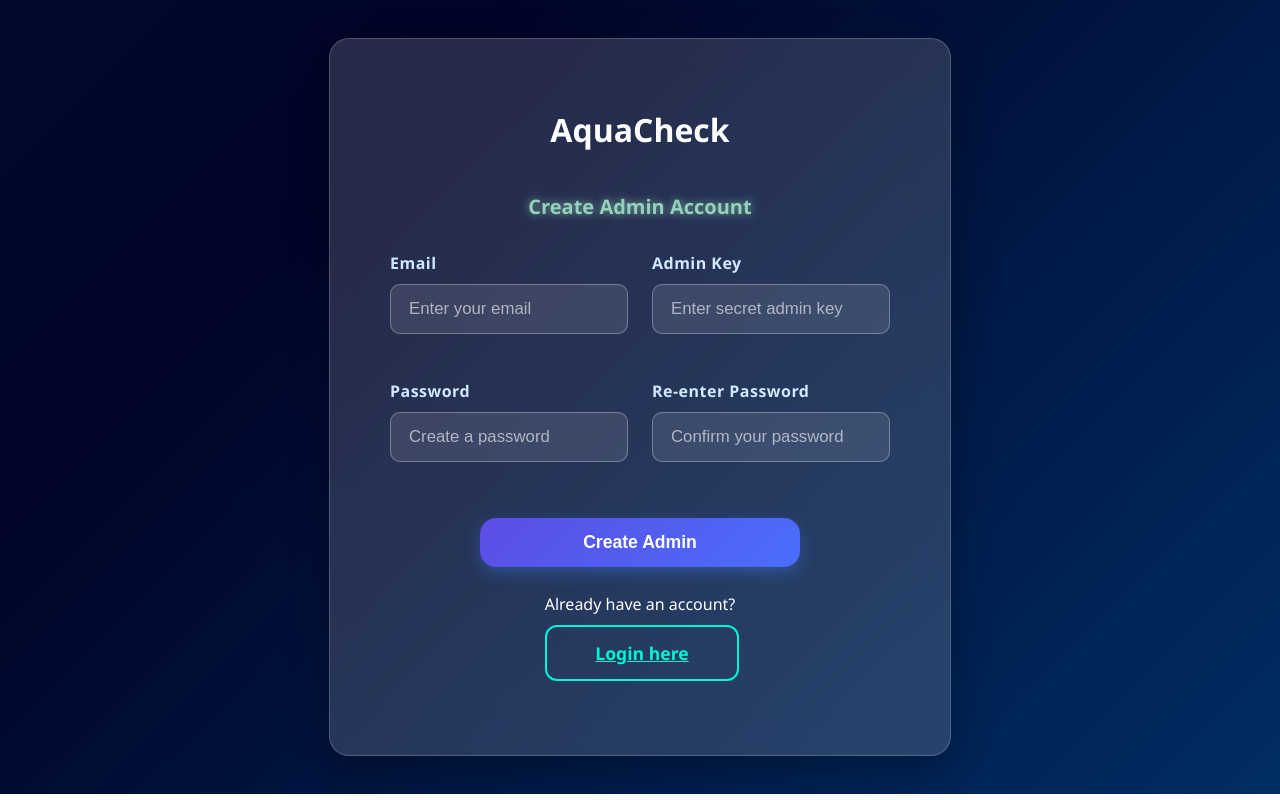
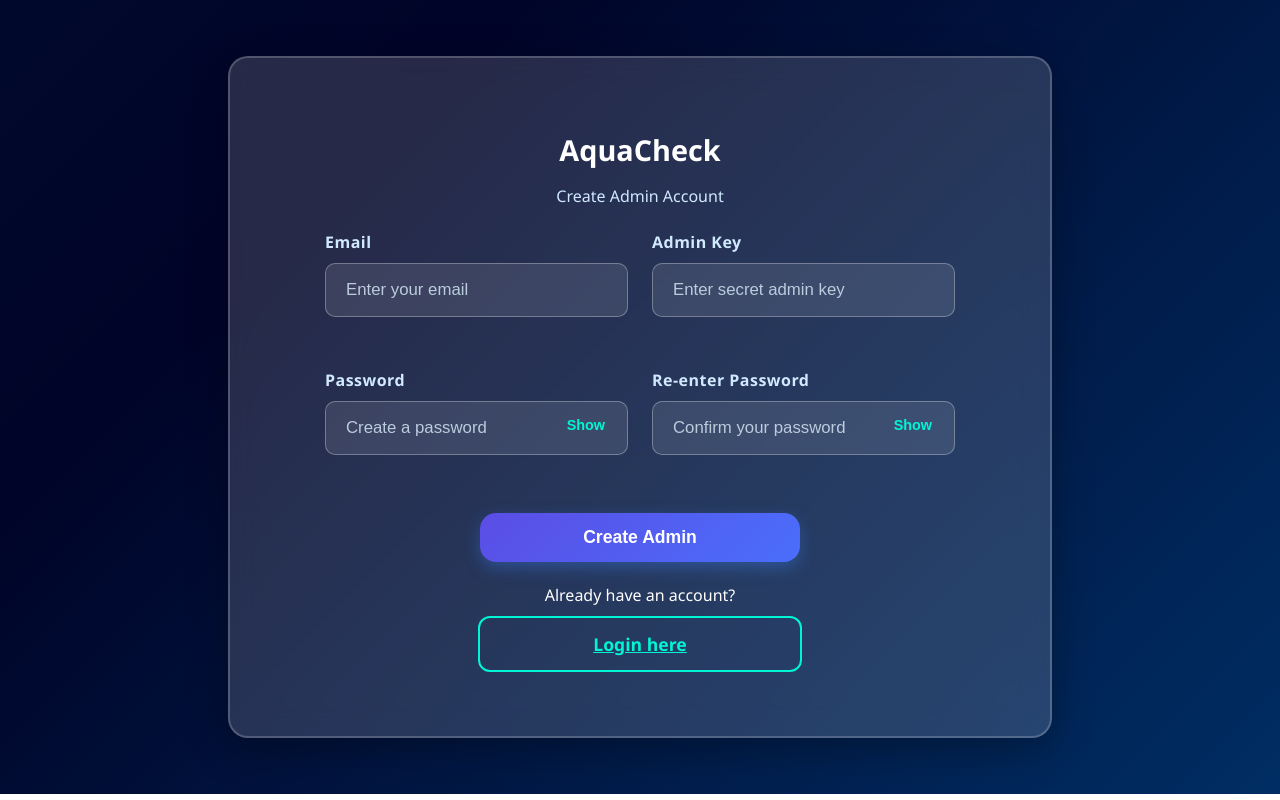
Before and after one commit to Pelyn9/aquacheck-master, a React (Create React App) app: page /create-admin in a window 1280 px wide. Built offline with nearby package versions, Linux system fonts and the light colour scheme; no server answers.

Commit message:
updated 2x2 layout

```diff
--- a/src/assets/createadmin.css
+++ b/src/assets/createadmin.css
@@ -1,81 +1,69 @@
-/* ================================
-   PAGE WRAPPER (full screen layout)
-   ================================ */
+/* Wrapper */
 .login-wrapper.modern {
-  display: flex; /* Centers the content horizontally */
+  display: flex;
   justify-content: center;
-  align-items: center; /* Centers vertically */
-  min-height: 94.2vh; /* Almost full height */
-  background: linear-gradient(-45deg, #004e92, #000428, #001d3d, #003566); /* Background gradient */
+  align-items: center;
+  min-height: 94.2vh;
+  background: linear-gradient(-45deg, #004e92, #000428, #001d3d, #003566);
   background-size: 400% 400%;
-  animation: gradientFlow 12s ease infinite; /* Animated background */
+  animation: gradientMove 12s ease infinite;
   font-family: 'Segoe UI', Tahoma, Geneva, Verdana, sans-serif;
   padding: 20px;
 }
 
-/* Background gradient animation keyframes */
-@keyframes gradientFlow {
+@keyframes gradientMove {
   0% { background-position: 0% 50%; }
   50% { background-position: 100% 50%; }
   100% { background-position: 0% 50%; }
 }
 
-/* ================================
-   LOGIN CARD (form container)
-   ================================ */
+/* Glassmorphism card */
 .login-card.modern {
-  background: rgba(255, 255, 255, 0.15); /* Transparent white */
-  backdrop-filter: blur(18px); /* Glass effect */
+  background: rgba(255, 255, 255, 0.15);
+  backdrop-filter: blur(16px);
   padding: 48px 60px;
   border-radius: 20px;
   width: 100%;
-  max-width: 500px; /* Limit card width */
-  border: 1px solid rgba(255, 255, 255, 0.2);
+  max-width: 700px; /* wider for 2x2 grid */
+  border: 2px solid rgba(255, 255, 255, 0.2);
   box-shadow: 0 12px 40px rgba(0, 0, 0, 0.3);
   text-align: center;
-  display: flex;
-  flex-direction: column;
-  align-items: center;
+  transition: transform 0.3s ease;
   color: white;
-  animation: slideUpFade 0.7s ease forwards; /* Fade-in animation */
 }
 
-/* Fade-up animation for the card */
-@keyframes slideUpFade {
-  from { opacity: 0; transform: translateY(20px); }
-  to { opacity: 1; transform: translateY(0); }
+.login-card.modern:hover {
+  transform: translateY(-4px);
 }
 
-/* Subtitle styling */
-.subtitle.highlight {
-  color: #94d2bd;
-  font-weight: 700;
-  margin-bottom: 32px;
-  font-size: 1.25rem;
-  text-shadow: 0 0 8px #7bb298;
+.login-card.modern > h1.title {
+  margin-bottom: 10px;
+  font-size: 1.8rem;
 }
 
-/* ================================
-   FORM LAYOUT (2-column grid)
-   ================================ */
-.grid-form {
-  display: grid;
-  grid-template-columns: 1fr 1fr; /* Two equal columns */
-  gap: 18px 24px; /* Row gap & column gap */
-  width: 100%;
+.subtitle {
+  margin-bottom: 24px;
+  color: #d1e9ff;
 }
 
-/* Make certain elements span both columns */
-.grid-form .full-width {
-  grid-column: 1 / -1;
+/* 2x2 Grid for inputs */
+.form-grid {
+  display: grid;
+  grid-template-columns: 1fr 1fr;
+  gap: 24px;
+  margin-bottom: 20px;
 }
 
-/* ================================
-   INPUT FIELD STYLING
-   ================================ */
+@media (max-width: 768px) {
+  .form-grid {
+    grid-template-columns: 1fr;
+  }
+}
+
+/* Input groups */
 .input-group.modern {
   text-align: left;
-  width: 100%;
+  position: relative;
 }
 
 .input-group.modern label {
@@ -85,9 +73,11 @@
   color: #d1e9ff;
 }
 
+/* Input styling */
 .input-modern {
   width: 100%;
-  padding: 14px 18px;
+  padding: 16px 20px;
+  padding-right: 60px;
   border-radius: 10px;
   border: 1.8px solid rgba(255, 255, 255, 0.3);
   font-size: 1.05rem;
@@ -97,40 +87,68 @@
   transition: border-color 0.3s ease, box-shadow 0.3s ease;
 }
 
-/* Placeholder text color */
 .input-modern::placeholder {
-  color: rgba(255, 255, 255, 0.6);
+  color: #bcd;
 }
 
-/* Input focus glow */
 .input-modern:focus {
   border-color: #00f5d4;
-  box-shadow: 0 0 12px rgba(0, 245, 212, 0.6);
+  box-shadow: 0 0 10px rgba(0, 245, 212, 0.5);
 }
 
-/* ================================
-   BUTTON STYLING
-   ================================ */
+/* Toggle show/hide password */
+.toggle-password {
+  position: absolute;
+  top: 65%;
+  right: 15px;
+  transform: translateY(-50%);
+  background: none;
+  border: none;
+  color: #00f5d4;
+  font-weight: 700;
+  cursor: pointer;
+  font-size: 0.9rem;
+  padding: 4px 8px;
+  border-radius: 6px;
+  user-select: none;
+  transition: color 0.3s ease, background-color 0.3s ease;
+}
+
+.toggle-password:hover {
+  color: #02c39a;
+  background-color: rgba(0, 245, 212, 0.15);
+}
+
+/* Buttons */
+form {
+  display: flex;
+  flex-direction: column;
+  align-items: center;
+}
+
 .btn {
   cursor: pointer;
   font-weight: 600;
   padding: 14px 0;
+  width: 100%;
+  max-width: 320px;
   border-radius: 12px;
   font-size: 1.1rem;
   border: none;
   transition: all 0.3s ease;
+  margin: 10px auto;
+  display: block;
+  text-align: center;
 }
 
-/* Primary action button */
 .btn-primary {
   background: linear-gradient(90deg, #00b4d8, #0096c7);
   color: white;
-  box-shadow: 0 0 15px rgba(0, 180, 216, 0.6);
+  box-shadow: 0 4px 15px rgba(0, 180, 216, 0.3);
 }
 
 .btn-primary:hover:not(:disabled) {
   background: linear-gradient(90deg, #0096c7, #0077b6);
-  transform: scale(1.03);
 }
 
 .btn-primary:disabled {
@@ -139,7 +157,6 @@
   opacity: 0.7;
 }
 
-/* Secondary button (outline style) */
 .btn-secondary {
   background-color: transparent;
   border: 2px solid #00f5d4;
@@ -151,15 +168,18 @@
   color: #001d3d;
 }
 
-/* ================================
-   ERROR MESSAGE
-   ================================ */
+/* Messages */
 .error-message {
   margin-top: 15px;
   color: #ff4d6d;
   font-weight: 600;
   font-size: 0.95rem;
-  max-width: 320px;
   text-align: center;
   text-shadow: 0 0 6px rgba(255, 77, 109, 0.7);
 }
+
+.highlight {
+  color: #94d2bd;
+  font-weight: 700;
+  text-shadow: 0 0 5px #7bb298;
+}
--- a/src/pages/CreateAdmin.jsx
+++ b/src/pages/CreateAdmin.jsx
@@ -8,6 +8,8 @@ const CreateAdmin = () => {
   const [adminKey, setAdminKey] = useState("");
   const [password, setPassword] = useState("");
   const [rePassword, setRePassword] = useState("");
+  const [showPassword, setShowPassword] = useState(false);
+  const [showRePassword, setShowRePassword] = useState(false);
   const [error, setError] = useState("");
   const [success, setSuccess] = useState("");
   const [loading, setLoading] = useState(false);
@@ -26,7 +28,6 @@ const CreateAdmin = () => {
 
     setLoading(true);
     try {
-      // Verify admin key with backend
       const keyRes = await fetch("http://localhost:4000/api/admin/verify-key", {
         method: "POST",
         headers: { "Content-Type": "application/json" },
@@ -40,21 +41,18 @@ const CreateAdmin = () => {
         return;
       }
 
-      // Create admin account using Supabase with role
       const { data, error } = await supabase.auth.signUp({
         email,
         password,
         options: {
-          data: { role: "admin" }, // mark as admin
+          data: { role: "admin" },
         },
       });
 
       if (error) {
         setError("❌ " + error.message);
       } else {
-        // Use the returned data
-        console.log("Created admin user data:", data);
-        setSuccess(`✅ Admin account created successfully for ${data.user.email}`);
+        setSuccess(`✅ Admin account created for ${data.user.email}`);
         navigate("/admin");
       }
     } catch (err) {
@@ -65,12 +63,14 @@ const CreateAdmin = () => {
   };
 
   return (
-    <div className="login-wrapper modern">
-      <div className="login-card modern">
-        <h1>AquaCheck</h1>
-        <p className="subtitle highlight">Create Admin Account</p>
+    <main className="login-wrapper modern">
+      <section className="login-card modern">
+        <h1 className="title">AquaCheck</h1>
+        <p className="subtitle">Create Admin Account</p>
 
-        <form onSubmit={handleSubmit} className="grid-form">
+        <form onSubmit={handleSubmit} noValidate>
+          {/* 2x2 Grid */}
+          <div className="form-grid">
             <div className="input-group modern">
               <label htmlFor="email">Email</label>
               <input
@@ -81,6 +81,7 @@ const CreateAdmin = () => {
                 onChange={(e) => setEmail(e.target.value)}
                 placeholder="Enter your email"
                 className="input-modern"
+                autoComplete="email"
               />
             </div>
 
@@ -101,46 +102,62 @@ const CreateAdmin = () => {
               <label htmlFor="password">Password</label>
               <input
                 id="password"
-              type="password"
+                type={showPassword ? "text" : "password"}
                 required
                 value={password}
                 onChange={(e) => setPassword(e.target.value)}
                 placeholder="Create a password"
                 className="input-modern"
+                autoComplete="new-password"
               />
+              <button
+                type="button"
+                className="toggle-password"
+                onClick={() => setShowPassword(!showPassword)}
+              >
+                {showPassword ? "Hide" : "Show"}
+              </button>
             </div>
 
             <div className="input-group modern">
               <label htmlFor="rePassword">Re-enter Password</label>
               <input
                 id="rePassword"
-              type="password"
+                type={showRePassword ? "text" : "password"}
                 required
                 value={rePassword}
                 onChange={(e) => setRePassword(e.target.value)}
                 placeholder="Confirm your password"
                 className="input-modern"
+                autoComplete="new-password"
               />
+              <button
+                type="button"
+                className="toggle-password"
+                onClick={() => setShowRePassword(!showRePassword)}
+              >
+                {showRePassword ? "Hide" : "Show"}
+              </button>
+            </div>
           </div>
 
-          <div className="full-width">
+          {/* Buttons below */}
           <button type="submit" disabled={loading} className="btn btn-primary">
             {loading ? "Creating..." : "Create Admin"}
           </button>
-          </div>
 
           {error && <p className="error-message">{error}</p>}
           {success && <p className="highlight">{success}</p>}
         </form>
 
-        <p>
+        <p style={{ marginTop: "12px" }}>
           Already have an account?{" "}
           <Link to="/admin" className="btn btn-secondary">
             Login here
           </Link>
         </p>
-      </div>
-    </div>
+      </section>
+    </main>
   );
 };
 
```
Lines whose indentation alone changed are shown as unchanged.
